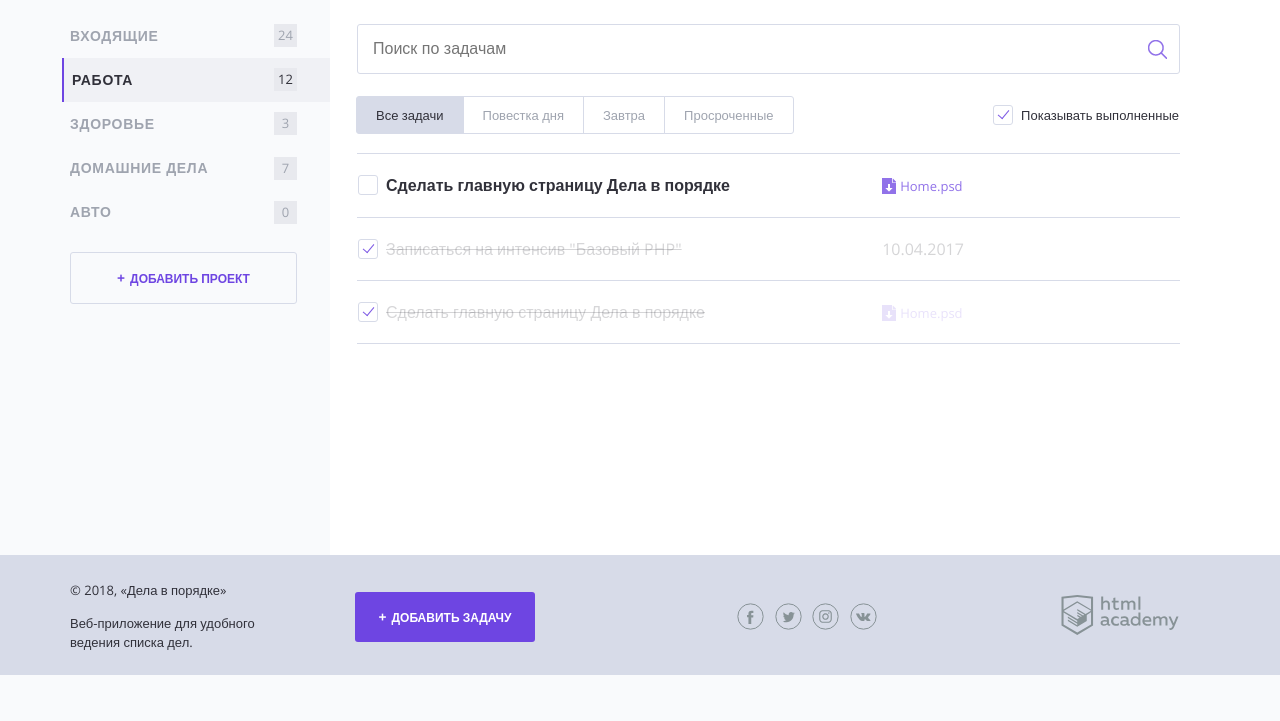
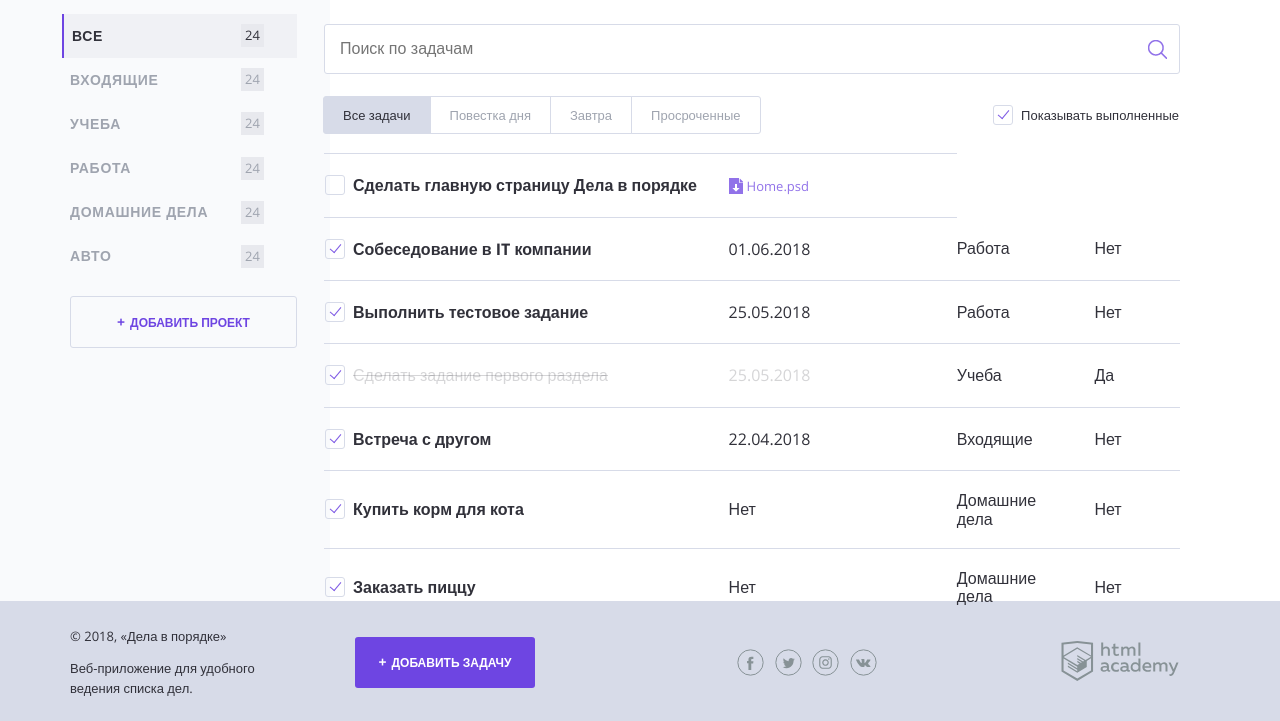
Before and after one commit to n1k333/518195-doingsdone, a PHP site: page /index.php in a window 1280 px wide. Shown: the part 125-846 px from the top of the page. Before the commit the page ends 800 px from the top, so only its background shows below. Run offline with PHP 8.4, Linux system fonts and the light colour scheme.

Commit message:
#5 Итерация по массивам

```diff
--- a/index.php
+++ b/index.php
@@ -1,6 +1,48 @@
 <?php
 // показывать или нет выполненные задачи
 $show_complete_tasks = rand(0, 1);
+
+$cat_project = ['Все', 'Входящие', 'Учеба', 'Работа', 'Домашние дела', 'Авто'];
+
+$cat_objective = [
+  [
+    'tasks' => 'Собеседование в IT компании',
+    'cdate' => '01.06.2018',
+    'category' => 'Работа',
+    'status' => 'Нет'
+  ],
+  [
+    'tasks' => 'Выполнить тестовое задание',
+    'cdate' => '25.05.2018',
+    'category' => 'Работа',
+    'status' => 'Нет'
+  ],
+  [
+    'tasks' => 'Сделать задание первого раздела',
+    'cdate' => '25.05.2018',
+    'category' => 'Учеба',
+    'status' => 'Да'
+  ],
+  [
+    'tasks' => 'Встреча с другом',
+    'cdate' => '22.04.2018',
+    'category' => 'Входящие',
+    'status' => 'Нет'
+  ],
+  [
+    'tasks' => 'Купить корм для кота',
+    'cdate' => 'Нет',
+    'category' => 'Домашние дела',
+    'status' => 'Нет'
+  ],
+  [
+    'tasks' => 'Заказать пиццу',
+    'cdate' => 'Нет',
+    'category' => 'Домашние дела',
+    'status' => 'Нет'
+  ],
+];
+
 ?>
 <!DOCTYPE html>
 <html lang="ru">
@@ -46,31 +88,18 @@ $show_complete_tasks = rand(0, 1);
                 <h2 class="content__side-heading">Проекты</h2>
 
                 <nav class="main-navigation">
+
                   <ul class="main-navigation__list">
-                        <li class="main-navigation__list-item">
-                            <a class="main-navigation__list-item-link" href="#">Входящие</a>
+
+                    <?php
+                    $i = 0;
+                    foreach ($cat_project as $key => $val): ?>
+                      <li class="main-navigation__list-item <?=$i==0?'main-navigation__list-item--active':'';$i++;?>">
+                        <a class="main-navigation__list-item-link" href="?page=<?=$val;?>"><?=$val;?></a>
                         <span class="main-navigation__list-item-count">24</span>
                       </li>
+                    <?php endforeach; ?>
 
-                        <li class="main-navigation__list-item main-navigation__list-item--active">
-                            <a class="main-navigation__list-item-link" href="#">Работа</a>
-                            <span class="main-navigation__list-item-count">12</span>
-                        </li>
-
-                        <li class="main-navigation__list-item">
-                            <a class="main-navigation__list-item-link" href="#">Здоровье</a>
-                            <span class="main-navigation__list-item-count">3</span>
-                        </li>
-
-                        <li class="main-navigation__list-item">
-                            <a class="main-navigation__list-item-link" href="#">Домашние дела</a>
-                            <span class="main-navigation__list-item-count">7</span>
-                        </li>
-
-                        <li class="main-navigation__list-item">
-                            <a class="main-navigation__list-item-link" href="#">Авто</a>
-                            <span class="main-navigation__list-item-count">0</span>
-                        </li>
                     </ul>
                   </nav>
 
@@ -110,42 +139,30 @@ $show_complete_tasks = rand(0, 1);
                                 <span class="checkbox__text">Сделать главную страницу Дела в порядке</span>
                             </label>
                         </td>
-
                         <td class="task__file">
                             <a class="download-link" href="#">Home.psd</a>
                         </td>
-
                         <td class="task__date"></td>
                     </tr>
+
                     <!--показывать следующий тег <tr/>, если переменная $show_complete_tasks равна единице-->
                     <?php if ($show_complete_tasks == 1): ?>
-                    <tr class="tasks__item task task--completed">
+                      <?php foreach ($cat_objective as $key => $val): ?>
+                      <tr class="tasks__item task <?=$val['status'] == 'Да'?'task--completed':''?>">
                         <td class="task__select">
                           <label class="checkbox task__checkbox">
                             <input class="checkbox__input visually-hidden" type="checkbox" checked>
-                               <span class="checkbox__text">Записаться на интенсив "Базовый PHP"</span>
+                            <span class="checkbox__text"><?=$val['tasks']; ?></span>
                           </label>
                         </td>
-                       <td class="task__date">10.04.2017</td>
-
-                       <td class="task__controls">
-                       </td>
+                        <td class="task__date"><?=$val['cdate']; ?></td>
+                        <td class="task__controls"></td>
+                        <td class="task__category"><?=$val['category']; ?></td>
+                        <td class="task__controls"></td>
+                        <td class="task__status"><?=$val['status']; ?></td>
+                        <td class="task__controls"></td>
                       </tr>
-
-                    <tr class="tasks__item task task--completed">
-                        <td class="task__select">
-                            <label class="checkbox task__checkbox">
-                                <input class="checkbox__input visually-hidden task__checkbox" type="checkbox" checked>
-                                <span class="checkbox__text">Сделать главную страницу Дела в порядке</span>
-                            </label>
-                        </td>
-
-                        <td class="task__file">
-                            <a class="download-link" href="#">Home.psd</a>
-                        </td>
-
-                        <td class="task__date"></td>
-                    </tr>
+                      <?php endforeach; ?>
                     <?php endif; ?>
                 </table>
             </main>
```
Lines whose indentation alone changed are shown as unchanged.
